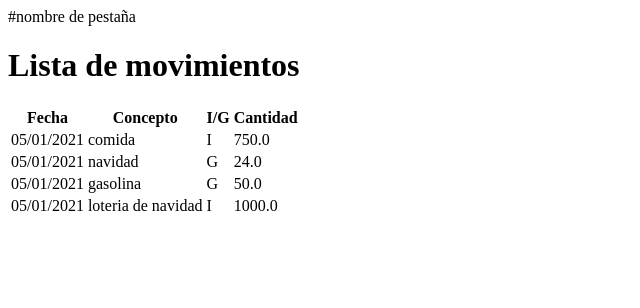
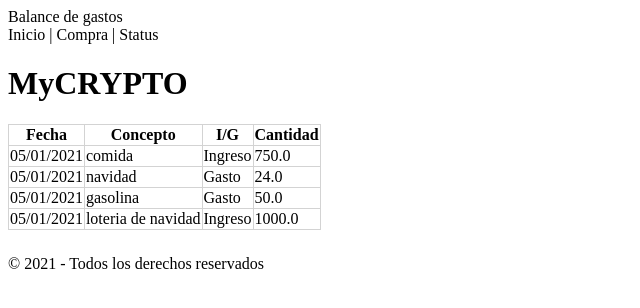
Before and after one commit to SheylaPDV/BZ9_flask, a Flask app: page / in a window 1280 px wide. Shown: the top 308 px of the page, without its empty margins (0-640 px from the left). Run offline with Flask 2, Linux system fonts and the light colour scheme.

Commit message:
añado css en html

```diff
--- a/balance/templates/inicio.html
+++ b/balance/templates/inicio.html
@@ -4,12 +4,39 @@
     <meta charset="UTF-8">
     <meta http-equiv="X-UA-Compatible" content="IE=edge">
     <meta name="viewport" content="width=device-width, initial-scale=1.0">
-    #nombre de pestaña
     <title>Coinapi</title>
+    <style>
+        .lista_movimientos {
+            border-collapse: collapse;
+            border: solid 1.5px lightgray;
+
+        }
+
+        .lista_movimientos th {
+            border: solid 1.5px lightgray
+        }
+
+        .lista_movimientos td {
+            border: solid 1.5px lightgray ;
+        }
+
+        .pie-de-pagina {
+            margin-top: 25px;
+        }
+    </style>
 </head>
 <body>
-    <h1> Lista de movimientos </h1>
-    <table>
+    <header>
+        Balance de gastos
+
+    </header>
+    <nav>
+        Inicio | Compra | Status
+    </nav>
+
+    <main>
+        <h1> MyCRYPTO </h1>
+        <table class="lista_movimientos">
             <tr>
                 <th>Fecha</th>
                 <th>Concepto</th>
@@ -21,13 +48,19 @@
             <tr>
                 <td>{{ mov.fecha }}</td>
                 <td>{{ mov.concepto }}</td>
-            <td>{{ mov.ingreso_gasto }}</td>
+                <td>
+                    {% if mov.ingreso_gasto == 'I' %}
+                    Ingreso
+                    {% else %}
+                    Gasto
+                    {% endif %}
+                </td>
                 <td>{{ mov.cantidad }}</td>
             </tr>
         {% endfor %}
-
     </table>
-
+</main>
+   <footer class="pie-de-pagina">&copy; 2021 - Todos los derechos reservados</footer>
     <p></p>
 </body>
 </html>
```
Lines whose indentation alone changed are shown as unchanged.
